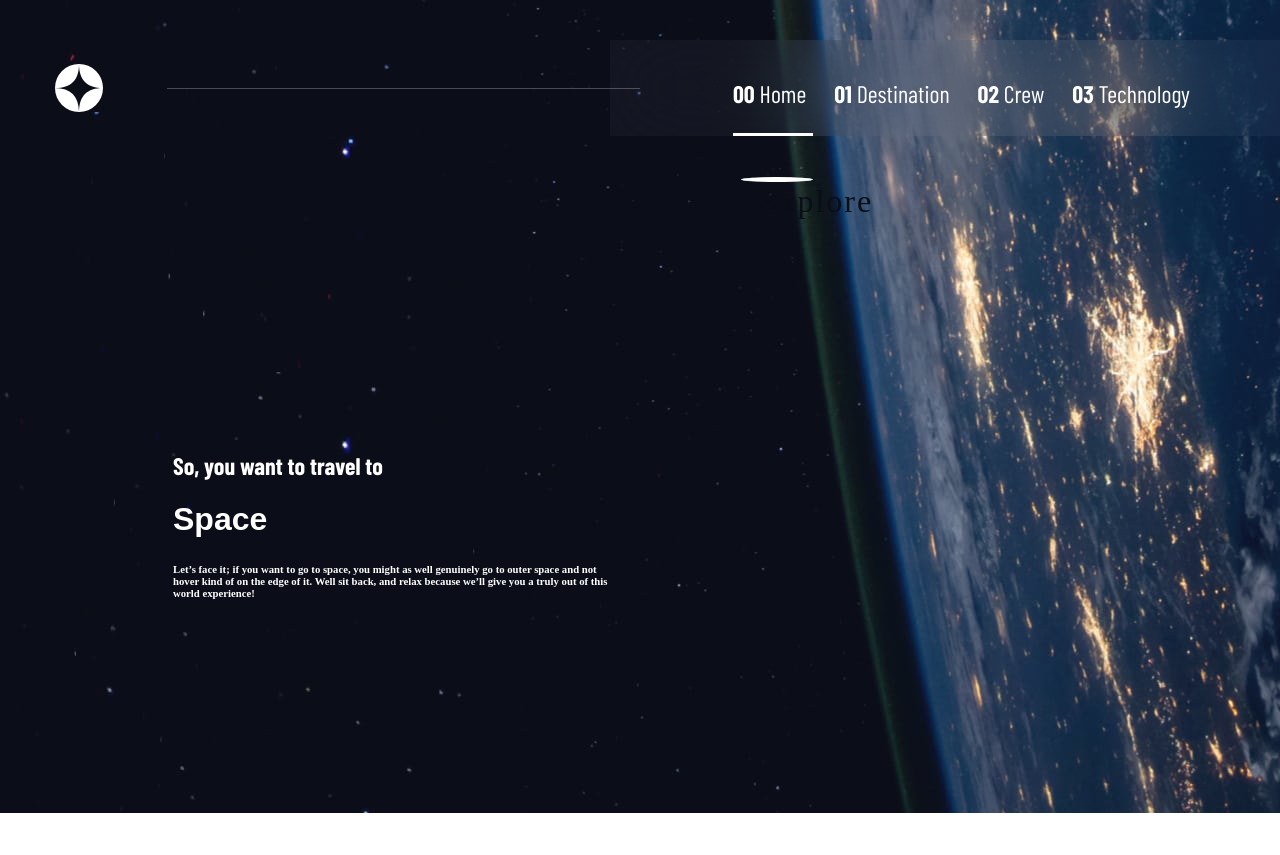
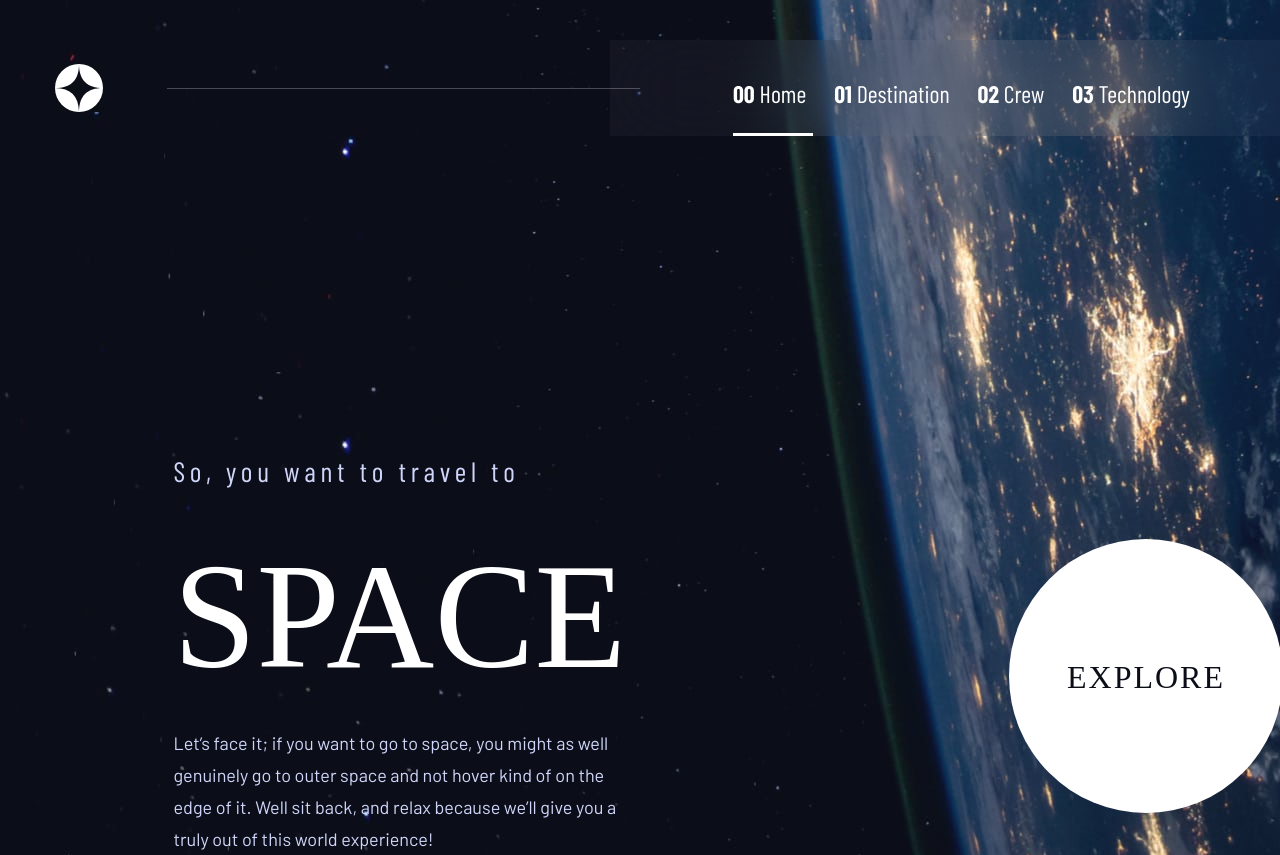
Before and after one commit to Jeff-Ashear/spaceTourismMPW, a plain HTML site: page instructions/space-tourism-website-main/starter-code/index.html in a window 1280 px wide. Shown: the top 855 px of the page. Before the commit the page ends 813 px from the top, so only its background shows below. Drawn offline with nearby package versions, Linux system fonts and the light colour scheme; a web font is replaced by a local one.

Commit message:
finished roughing in positioning

```diff
--- a/instructions/space-tourism-website-main/starter-code/css/stylesDT.css
+++ b/instructions/space-tourism-website-main/starter-code/css/stylesDT.css
@@ -74,7 +74,7 @@ header {
     margin: 100px;
 }
 
-.accentTextOrb {
+/* .accentTextOrb {
     background-color: white;
     border: solid 1px white;
     border-radius: 100%;
@@ -86,17 +86,31 @@ header {
     width: 70px;
     height: 3px;
     left: 733px;
-    top: 133px;
+    top: 433px;
 
     background: #FFFFFF;
+} */
+
+.accentTextOrb {
+    background-color: #FFFFFF;
+    border-radius: 100%;
+    height: 274px;
+    width: 274px;
+
+    position: absolute;
+    left: 1001px;
+    top: 495px;
+
 }
+.accentText {
 
-.accentText {
-    position: absolute;
+    /* position: absolute; */
     height: 37px;
-left: 22.63%;
-right: 23.36%;
-top: calc(50% - 37px/2 + 0.5px);
+    /* left: 22.63%; */
+    /* right: 23.36%; */
+    /* top: calc(50% - 37px/2 + 0.5px); */
+    text-align: center;
+    padding-top: calc(50% - 37px/2 - 20px);
 
     font-family: 'Bellefair';
     font-style: normal;
@@ -121,11 +135,56 @@ color: #0B0D17;
 }
 
 .introText {
+    position: absolute;
+    height: 34px;
+    left: 0.11%;
+    right: 15.67%;
+    top: calc(50% - 34px/2 - 174px);
+
     font-family: 'Barlow Condensed', sans-serif;
+    font-style: normal;
+    font-weight: 400;
+    font-size: 28px;
+    line-height: 34px;
+    /* identical to box height */
+
+    letter-spacing: 4.725px;
+
+    color: #D0D6F9;
 }
 
-h1 {
-    font-family: 'Bellefair', sans-serif;
+.buzzWord {
+    position: absolute;
+    height: 172px;
+    left: 0%;
+    right: 1.11%;
+    top: calc(50% - 172px/2 - 107px);
+
+    font-family: 'Bellefair';
+    font-style: normal;
+    font-weight: 400;
+    font-size: 150px;
+    line-height: 172px;
+    /* identical to box height */
+
+    color: #FFFFFF;
+}
+
+.copyText {
+    position: absolute;
+    height: 128px;
+    left: 0.11%;
+    right: 1.22%;
+    top: calc(50% - 128px/2 + 127px);
+
+    font-family: 'Barlow';
+    font-style: normal;
+    font-weight: 400;
+    font-size: 18px;
+    line-height: 32px;
+    /* or 178% */
+
+    color: #D0D6F9;
 }
 
 #boldWord {
--- a/instructions/space-tourism-website-main/starter-code/index.html
+++ b/instructions/space-tourism-website-main/starter-code/index.html
@@ -40,14 +40,14 @@
     <div class="middleDiv">
       <div class="copyBox">
         <h2 class="introText">So, you want to travel to</h3>
-        <h1>Space</h1>
-        <h6>Let’s face it; if you want to go to space, you might as well genuinely go to
+        <h1 class="buzzWord">SPACE</h1>
+        <h6 class="copyText">Let’s face it; if you want to go to space, you might as well genuinely go to
           outer space and not hover kind of on the edge of it. Well sit back, and relax
           because we’ll give you a truly out of this world experience!</h6>
       </div>
 
       <div class="accentTextOrb">
-        <h1 class="accentText">Explore</h1>
+        <h1 class="accentText">EXPLORE</h1>
       </div>
     </div>
 
```
Lines whose indentation alone changed are shown as unchanged.
